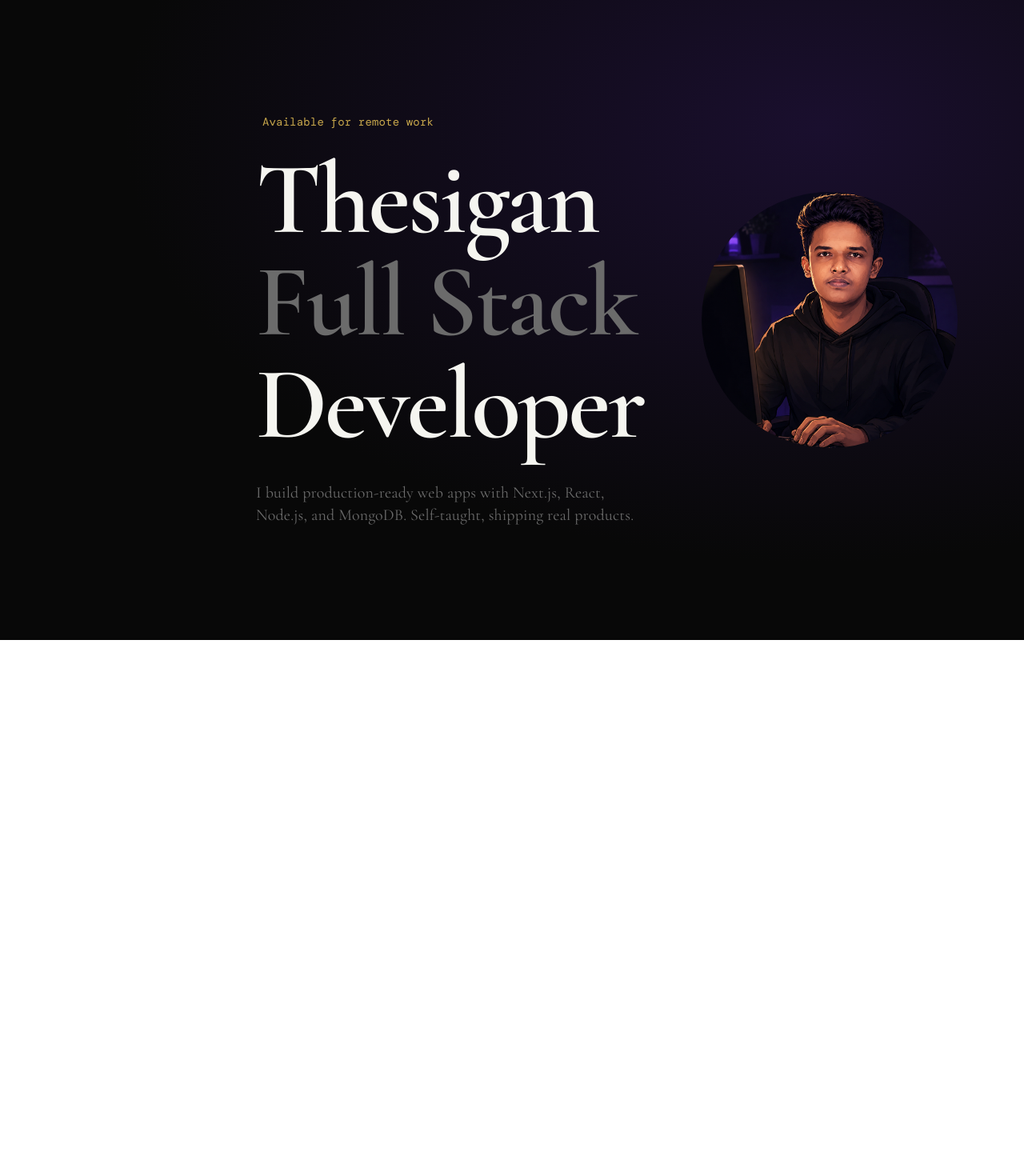
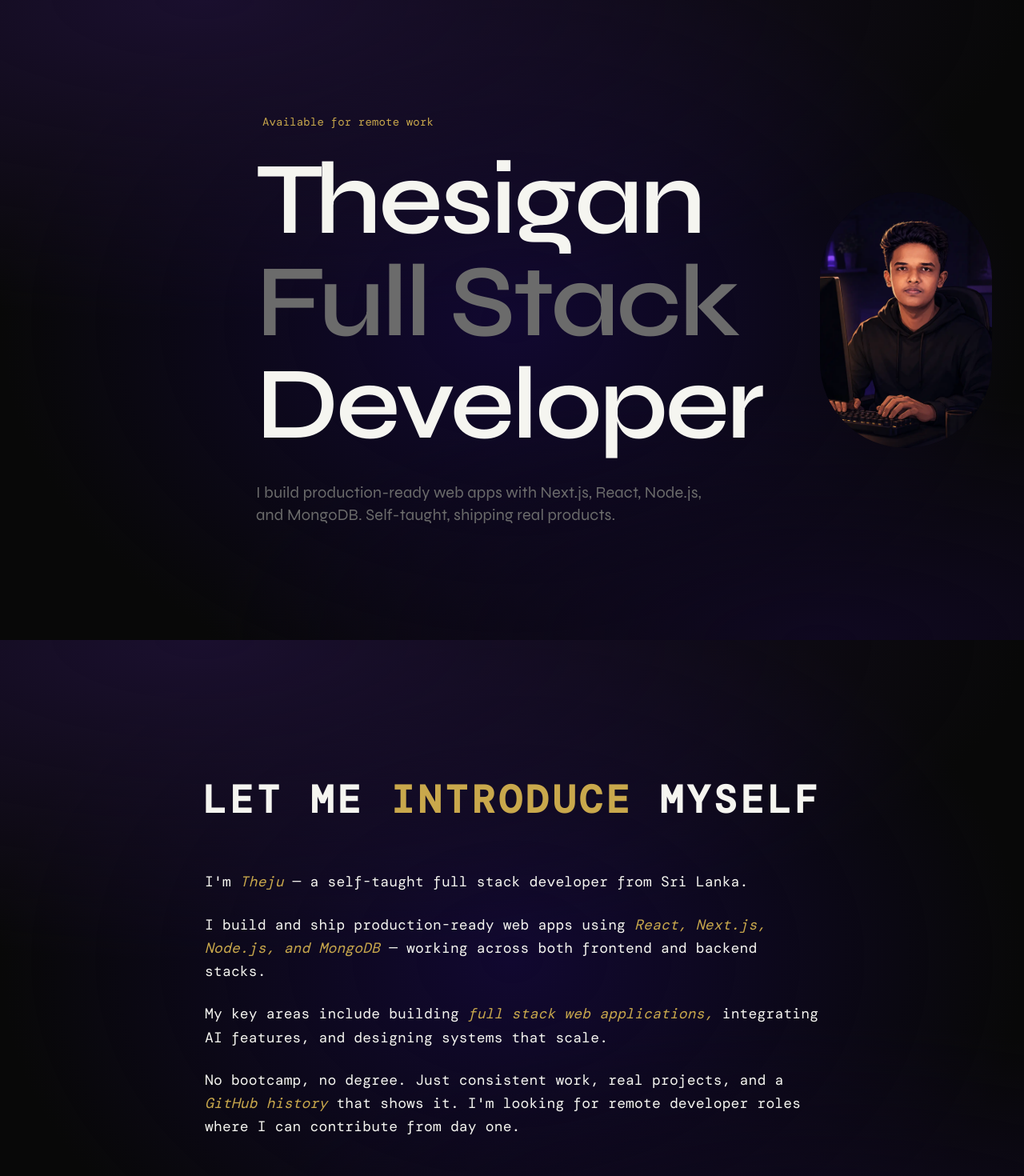
Before and after one commit to theju-bot/portfolio, a Next.js app: page / in a window 1280 px wide. Shown: the top 1470 px of the page at 80% size. Before the commit the page ends 800 px from the top, so only its background shows below. Built offline with nearby package versions, Linux system fonts and the light colour scheme.

Commit message:
Added About component, updated Hero component and updated global css and updated the photo

```diff
--- a/app/globals.css
+++ b/app/globals.css
@@ -1,7 +1,7 @@
 @import 'tailwindcss';
 
 @theme {
-  --font-sans: 'Cormorant Garamond', serif;
+  --font-sans: 'Syne', sans-serif;
   --font-mono: 'DM Mono', monospace;
 
   --color-bg: #080808;
@@ -12,8 +12,6 @@
   --color-muted: #6b6b6b;
   --color-accent: #c9a84c;
   --color-accent-dim: #a8863a;
-  --color-purple: #7c5cbf;
-  --color-purple-dim: #5e4491;
 }
 
 html {
@@ -26,11 +24,16 @@ body {
   font-family: var(--font-sans);
   -webkit-font-smoothing: antialiased;
   letter-spacing: 0.01em;
-  background: radial-gradient(ellipse at 80% 20%, #1a0f2e 0%, #080808 60%);
+  background:
+    radial-gradient(ellipse 80% 50% at 20% 0%, #1a0f2e 0%, transparent 100%),
+    radial-gradient(ellipse 60% 40% at 80% 100%, #0f0820 0%, transparent 100%),
+    radial-gradient(ellipse 50% 60% at 50% 50%, #110830 0%, transparent 100%),
+    #080808;
+  background-attachment: fixed;
 }
 
 ::selection {
-  background: var(--color-accent);
+  background: var(--color-accent-dim);
   color: #080808;
 }
 
--- a/app/layout.tsx
+++ b/app/layout.tsx
@@ -1,10 +1,10 @@
 import type { Metadata } from 'next'
-import { Cormorant_Garamond, DM_Mono } from 'next/font/google'
+import { Syne, DM_Mono } from 'next/font/google'
 import './globals.css'
 
-const cormorant = Cormorant_Garamond({
+const syne = Syne({
   subsets: ['latin'],
-  weight: ['300', '400', '600'],
+  weight: ['400', '600', '700', '800'],
   variable: '--font-sans',
 })
 
@@ -28,7 +28,7 @@ export default function RootLayout({
   return (
     <html
       lang='en'
-      className={`${cormorant.variable} ${dmMono.variable} h-full antialiased`}
+      className={`${syne.variable} ${dmMono.variable} h-full antialiased`}
     >
       <body className='min-h-full flex flex-col'>
         {children}
--- a/app/page.tsx
+++ b/app/page.tsx
@@ -1,9 +1,11 @@
-import { Hero } from '@/components/Hero'
+import Hero from '@/components/Hero'
+import About from '@/components/About'
 
 export default function Home() {
   return (
     <main>
       <Hero />
+      <About />
     </main>
   )
 }
--- /dev/null
+++ b/components/About.tsx
@@ -0,0 +1,93 @@
+// 'use client'
+
+// import Image from 'next/image'
+// import { useInView } from '@/hooks/useInView'
+
+// export default function About() {
+//   const { ref, inView } = useInView()
+
+//   return (
+//     <section className='min-h-screen flex items-center px-10 lg:px-24 py-24'>
+//       <div
+//         ref={ref}
+//         className={`flex flex-col md:flex-row items-center gap-16 w-full transition-all duration-1000 ${
+//           inView ? 'opacity-100 translate-y-0' : 'opacity-0 translate-y-10'
+//         }`}
+//       >
+//         <div className='flex flex-col md:flex-row items-center gap-16 w-full'>
+//           <div className='w-full md:w-2/5 flex justify-center'>
+//             <Image
+//               src='/about.webp'
+//               alt='About'
+//               width={400}
+//               height={500}
+//               className='w-64 md:w-full max-w-sm rounded-full object-cover'
+//             />
+//           </div>
+
+//           <div className='w-full md:w-3/5'>
+//             <h2 className='text-4xl font-bold mb-8'>Who is Theju?</h2>
+//             <p className='text-lg lg:text-2xl leading-relaxed text-muted'>
+//               I'm Theju. A self-taught full stack developer from Sri Lanka. I
+//               build and ship production-ready web apps using React, Next.js,
+//               Node.js, and MongoDB. No bootcamp, no degree. Just consistent
+//               work, real projects, and a GitHub history that shows it. I'm
+//               looking for remote developer roles where I can contribute from day
+//               one.
+//             </p>
+//           </div>
+//         </div>
+//       </div>
+//     </section>
+//   )
+// }
+
+'use client'
+
+import { useInView } from '@/hooks/useInView'
+
+export default function About() {
+  const { ref, inView } = useInView()
+
+  return (
+    <section className='min-h-screen flex items-center px-10 lg:px-24 py-24'>
+      <div
+        ref={ref}
+        className={`w-full transition-all duration-1000 ${
+          inView ? 'opacity-100 translate-y-0' : 'opacity-0 translate-y-10'
+        }`}
+      >
+        <h2 className='text-4xl md:text-5xl font-bold text-center mb-16 font-mono uppercase tracking-widest'>
+          Let Me <span className='text-accent'>Introduce</span> Myself
+        </h2>
+
+        <div className='max-w-3xl mx-auto flex flex-col gap-6 font-mono text-lg leading-relaxed'>
+          <p>
+            I'm <span className='text-accent italic'>Theju</span> — a
+            self-taught full stack developer from Sri Lanka.
+          </p>
+          <p>
+            I build and ship production-ready web apps using{' '}
+            <span className='text-accent italic'>
+              React, Next.js, Node.js, and MongoDB
+            </span>{' '}
+            — working across both frontend and backend stacks.
+          </p>
+          <p>
+            My key areas include building{' '}
+            <span className='text-accent italic'>
+              full stack web applications,
+            </span>{' '}
+            integrating AI features, and designing systems that scale.
+          </p>
+          <p>
+            No bootcamp, no degree. Just consistent work, real projects, and a{' '}
+            <span className='text-accent italic'>GitHub history</span> that
+            shows it. I'm looking for remote developer roles where I can
+            contribute from day one.
+          </p>
+        </div>
+      </div>
+    </section>
+  )
+}
--- a/components/Hero.tsx
+++ b/components/Hero.tsx
@@ -1,4 +1,6 @@
-export function Hero() {
+import Image from 'next/image'
+
+export default function Hero() {
   return (
     <section className='min-h-screen flex items-center'>
       <div className='flex flex-col md:flex-row items-center justify-between w-full gap-12 px-10'>
@@ -22,10 +24,12 @@ export function Hero() {
         </div>
 
         <div className='flex-1'>
-          <img
-            src='./theju.png'
+          <Image
+            src='/theju.webp'
             alt='Theju'
-            className='w-64 h-64 md:w-80 md:h-80 rounded-full object-cover'
+            width={320}
+            height={320}
+            className='w-64 h-64 md:w-80 md:h-80 rounded-full object-cover animate-fade-up delay-2'
           />
         </div>
       </div>
--- /dev/null
+++ b/hooks/useInView.ts
@@ -0,0 +1,23 @@
+import { useEffect, useRef, useState } from 'react'
+
+export function useInView(threshold = 0.2) {
+  const ref = useRef<HTMLDivElement>(null)
+  const [inView, setInView] = useState(false)
+
+  useEffect(() => {
+    const observer = new IntersectionObserver(
+      ([entry]) => {
+        if (entry.isIntersecting) {
+          setInView(true)
+          observer.disconnect()
+        }
+      },
+      { threshold },
+    )
+
+    if (ref.current) observer.observe(ref.current)
+    return () => observer.disconnect()
+  }, [threshold])
+
+  return { ref, inView }
+}
```
Also changed, not shown: public/theju.png (deleted), public/theju.webp (added).
